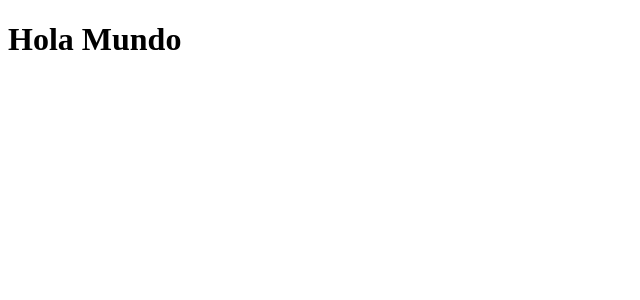
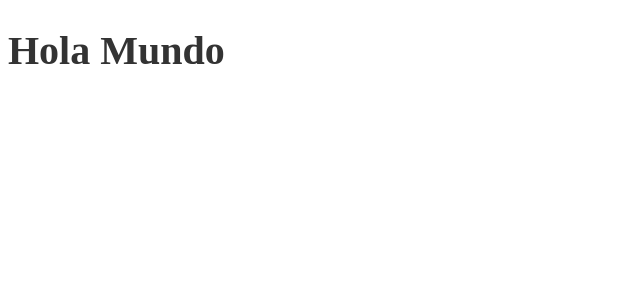
Before and after one commit to agonzalezf87/reactivecommerce, a React app: page / in a window 1280 px wide. Shown: the top 300 px of the page, without its empty margins (0-640 px from the left). Built offline with nearby package versions, Linux system fonts and the light colour scheme.

Commit message:
Added css processing.

```diff
--- a/src/components/App.jsx
+++ b/src/components/App.jsx
@@ -1,4 +1,5 @@
 import React from 'react'
+import '../styles/components/app.css'
 
 const App = () => <h1>Hola Mundo</h1>
 
--- /dev/null
+++ b/src/styles/components/app.css
@@ -0,0 +1,4 @@
+h1 {
+    font-size: 40px;
+    color: #333
+}
--- a/webpack.config.js
+++ b/webpack.config.js
@@ -1,5 +1,6 @@
 const path = require('path')
 const HtmlWebpackPlugin = require('html-webpack-plugin')
+const MiniCssExtractPlugin = require('mini-css-extract-plugin')
 
 module.exports = {
     entry: './src/index.js',
@@ -26,6 +27,15 @@
                         loader: 'html-loader'
                     }
                 ]
+            },
+            {
+                test: /\.css$/,
+                use: [
+                    {
+                        loader: MiniCssExtractPlugin.loader
+                    },
+                    'css-loader'
+                ]
             }
         ]
     },
@@ -33,6 +43,9 @@
         new HtmlWebpackPlugin({
             template: './public/index.html',
             filename: './index.html'
+        }),
+        new MiniCssExtractPlugin({
+            filename: 'assets/[name].css'
         })
     ],
     mode: process.env.NODE_ENV || "development",
```
Also changed, not shown: package.json (+6 -4 lines), 1 other file (tests, documents, lock files or other folders).
